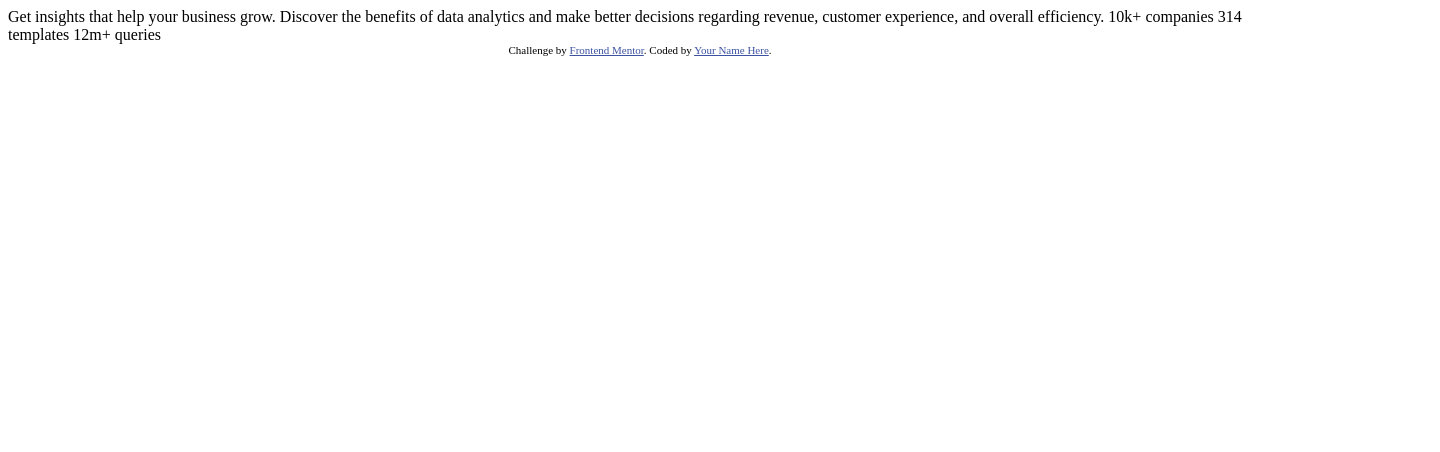
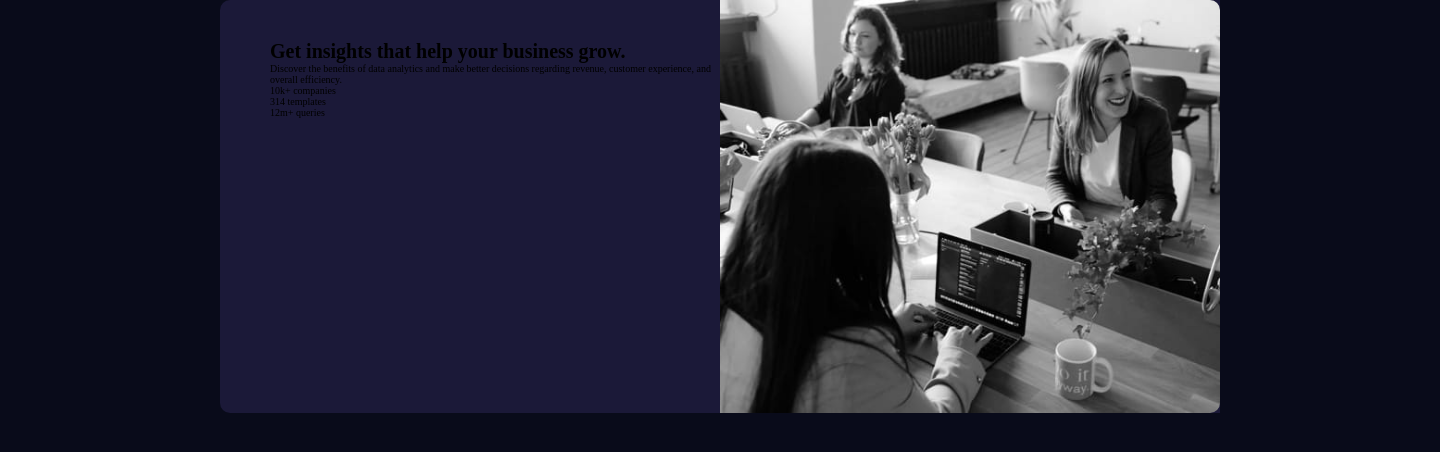
Before and after one commit to omidkeyvanara/frontendmentor-stats-preview-card-component-main--No-4, a plain HTML site: page index.html in a window 1280 px wide. Shown: the whole page, 1440 px wide, since content can reach past the window. Drawn offline with Linux system fonts and the light colour scheme.

Commit message:
starting

```diff
--- a/index.html
+++ b/index.html
@@ -2,32 +2,32 @@
 <html lang="en">
 <head>
   <meta charset="UTF-8">
-  <meta name="viewport" content="width=device-width, initial-scale=1.0"> <!-- displays site properly based on user's device -->
-
+  <meta name="viewport" content="width=device-width, initial-scale=1.0">
   <link rel="icon" type="image/png" sizes="32x32" href="./images/favicon-32x32.png">
-
+  <link rel="stylesheet" href="./style.css">
   <title>Frontend Mentor | Stats preview card component</title>
-
-  <!-- Feel free to remove these styles or customise in your own stylesheet 👍 -->
-  <style>
-    .attribution { font-size: 11px; text-align: center; }
-    .attribution a { color: hsl(228, 45%, 44%); }
-  </style>
 </head>
 <body>
+<div class="main">
+  <div class="text-box">
+    <h1 class="title">Get insights that help your business grow.</h1>
+    <p class="info">  Discover the benefits of data analytics and make better decisions regarding revenue, customer
+      experience, and overall efficiency.</p>
+      <div class="numbers-box">
+        <p class="flex-number"> 10k+ companies</p>
+        <p class="flex-number">314 templates</p>
+        <p class="flex-number"> 12m+ queries</p>
+      </div>
+  </div>
+  <img class="head-image" src="./images/image-header-desktop.jpg" alt="">
+</div>
 
-  Get insights that help your business grow.
 
-  Discover the benefits of data analytics and make better decisions regarding revenue, customer
-  experience, and overall efficiency.
 
-  10k+ companies
-  314 templates
-  12m+ queries
 
-  <div class="attribution">
-    Challenge by <a href="https://www.frontendmentor.io?ref=challenge" target="_blank">Frontend Mentor</a>.
-    Coded by <a href="#">Your Name Here</a>.
-  </div>
+
+
+
+
 </body>
 </html>
--- /dev/null
+++ b/style.css
@@ -0,0 +1,36 @@
+* {
+  margin: 0;
+  border: 0;
+  box-sizing: border-box;
+}
+
+html {
+  font-size: 62.5%;
+}
+
+body{
+  width: 144rem;
+  background-color:  hsl(233, 47%, 7%);
+  display: flex;
+  align-items: center;
+  justify-content: center;
+}
+
+.main{
+  background-color:  hsl(244, 38%, 16%);
+  display: flex;
+  border-radius: 10px 0 0 10px;
+}
+.text-box{
+  width:50rem ;
+
+}
+
+.text-box{
+  padding: 4rem 0  0 5rem;
+}
+
+.head-image{
+  border-radius: 0 10px 10px 0;
+  width:50rem ;
+}
```
